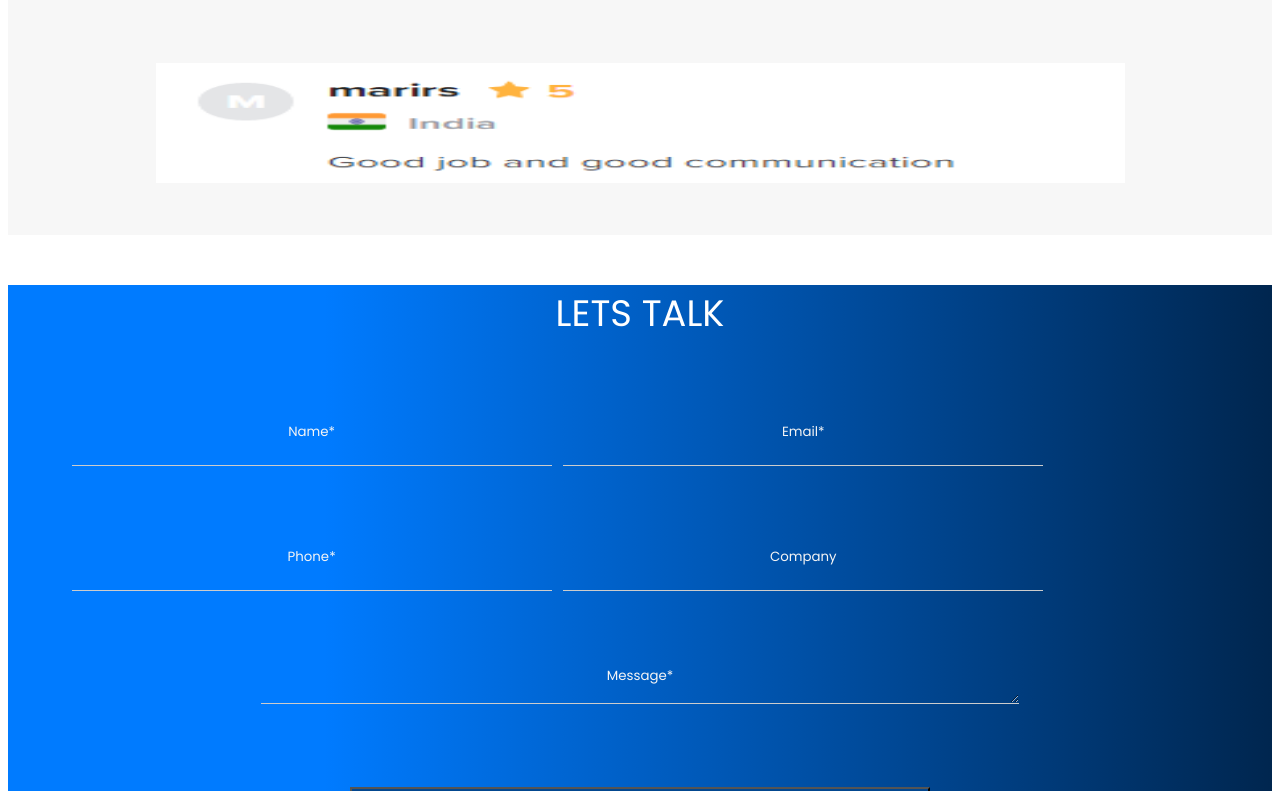
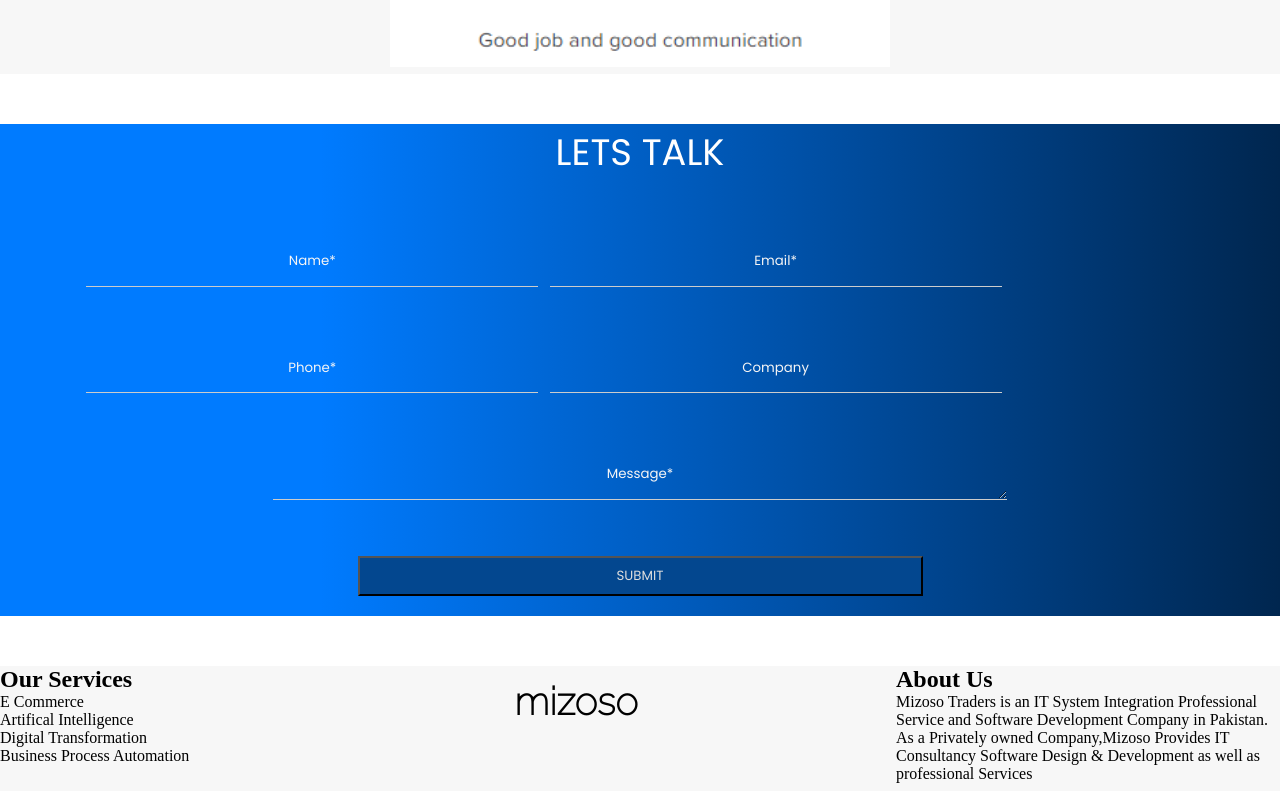
Before and after one commit to arsamawan/Miz-Corporate, an Angular app: page / in a window 1280 px wide. Shown: the part 1551-2342 px from the top of the page. Built offline with nearby package versions, Linux system fonts and the light colour scheme.

Commit message:
Alignment Issue Fix

```diff
--- a/src/app/app.component.css
+++ b/src/app/app.component.css
@@ -0,0 +1,8 @@
+html, body {
+  height: 100%;
+}
+div {
+  width: 100%;
+  height: 100%;
+  background: #ddd;
+}
--- a/src/app/main/main.component.css
+++ b/src/app/main/main.component.css
@@ -160,7 +160,7 @@
  }
 
 .feedback{
-  height:330px;
+  height:auto;
   background-color: #f7f7f7;
   /*align-content: center;*/
   align-content: center;
@@ -178,9 +178,9 @@
   height: 220px;
 }*/
 .feedback-image{
-  height: 120px;
-  width: 85%;
-  padding-top: 5%;
+  height: 40%;
+  width: 45%;
+  padding-top: 2%;
   align-content: center;
   text-align: center;
 }
--- a/src/styles.scss
+++ b/src/styles.scss
@@ -1 +1,15 @@
 /* You can add global styles to this file, and also import other style files */
+/* You can add global styles to this file, and also import other style files */
+@import url("https://fonts.googleapis.com/css?family=Open+Sans:300,400,600,700");
+
+* {
+  padding: 0;
+  margin: 0;
+  text-decoration: none;
+  list-style: none;
+  box-sizing: border-box;
+}
+html,
+body {
+  height: 100%;
+}
```
